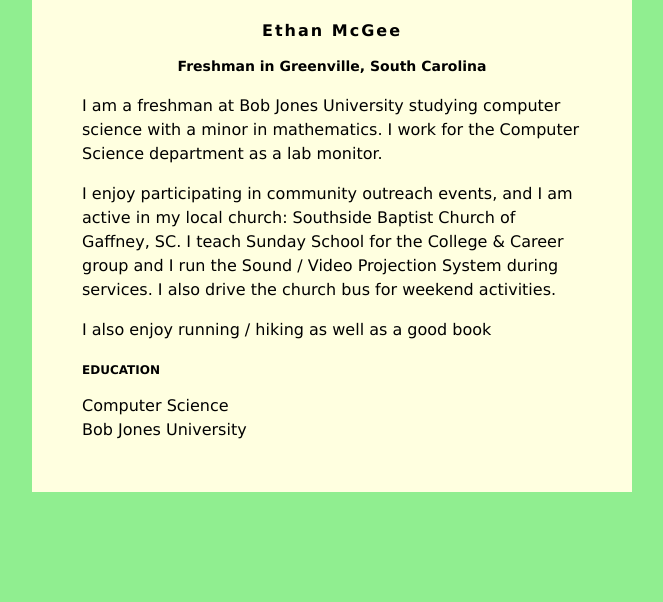
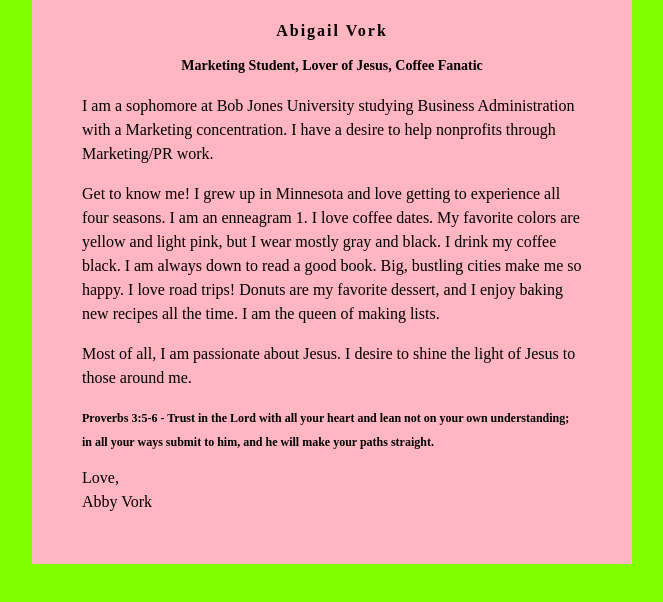
Before and after one commit to aevlifeguard27/aevlifeguard27.github.io, a plain HTML site: page index.html in a window 1280 px wide. Shown: the whole page, without its empty margins (308-971 px from the left). Drawn offline with Linux system fonts and the light colour scheme.

Commit message:
Update index.html

```diff
--- a/index.html
+++ b/index.html
@@ -2,11 +2,11 @@
 <head>
 <style>
 body {
-    background: lightgreen;
-    font-family: Verdana;
+    background: chartreuse;
+    font-family: Times New Roman;
 }
 #content {
-    background: lightyellow;
+    background: lightpink;
     min-width: 200px;
     max-width: 500px;
     padding: 50px;
@@ -30,20 +30,23 @@
 </head>
 <body>
     <div id="content">
-        <h1>Ethan McGee</h1>
-        <h2>Freshman in Greenville, South Carolina</h2>
+        <h1>Abigail Vork</h1>
+        <h2>Marketing Student, Lover of Jesus, Coffee Fanatic </h2>
 
-         <p>I am a freshman at Bob Jones University studying computer science with a minor in mathematics. I work for the Computer Science department as a lab monitor.</p>
+         <p>I am a sophomore at Bob Jones University studying Business Administration with a Marketing concentration. I have a desire to help nonprofits through Marketing/PR work.</p>
          <p>
-            I enjoy participating in community outreach events, and I am active in my local church: Southside Baptist Church of Gaffney, SC.  I teach Sunday School for the College &amp; Career group and I run the Sound / Video Projection System during services.  I also drive the church bus for weekend activities.
+            Get to know me! I grew up in Minnesota and love getting to experience all four seasons. I am an enneagram 1. I love coffee dates. My favorite colors are yellow and light pink, but I wear mostly gray and black. I drink my coffee black. I am always down to read a good book. Big, bustling cities make me so happy. I love road trips! Donuts are my favorite dessert, and I enjoy baking new recipes all the time. I am the queen of making lists.
          </p>
          <p>
-            I also enjoy running / hiking as well as a good book
+            Most of all, I am passionate about Jesus. I desire to shine the light of Jesus to those around me.
          </p>
 
-        <h3>EDUCATION</h3>
-        Computer Science<br>
-        Bob Jones University
+        <h3>Proverbs 3:5-6 - Trust in the Lord with all your heart
+            and lean not on your own understanding;
+            in all your ways submit to him,
+                and he will make your paths straight.</h3>
+       Love,<br>
+        Abby Vork
     </div>
 
 </body>
```
